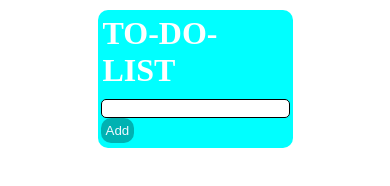
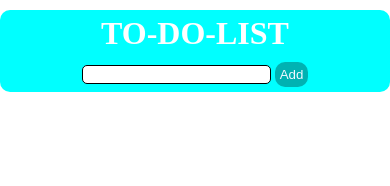
Before and after one commit to JesseNwaokolo/to-do, a plain HTML site: page index.html in a window 390 px wide. Drawn offline with Linux system fonts and the light colour scheme.

Commit message:
media query

```diff
--- a/style.css
+++ b/style.css
@@ -42,3 +42,10 @@ input{
     flex-direction: column;
     align-self: flex-start;
 }
+
+@media (max-width:768px){
+    .container{
+        width:100vw;
+        max-height:50vh;
+    }
+}
```
